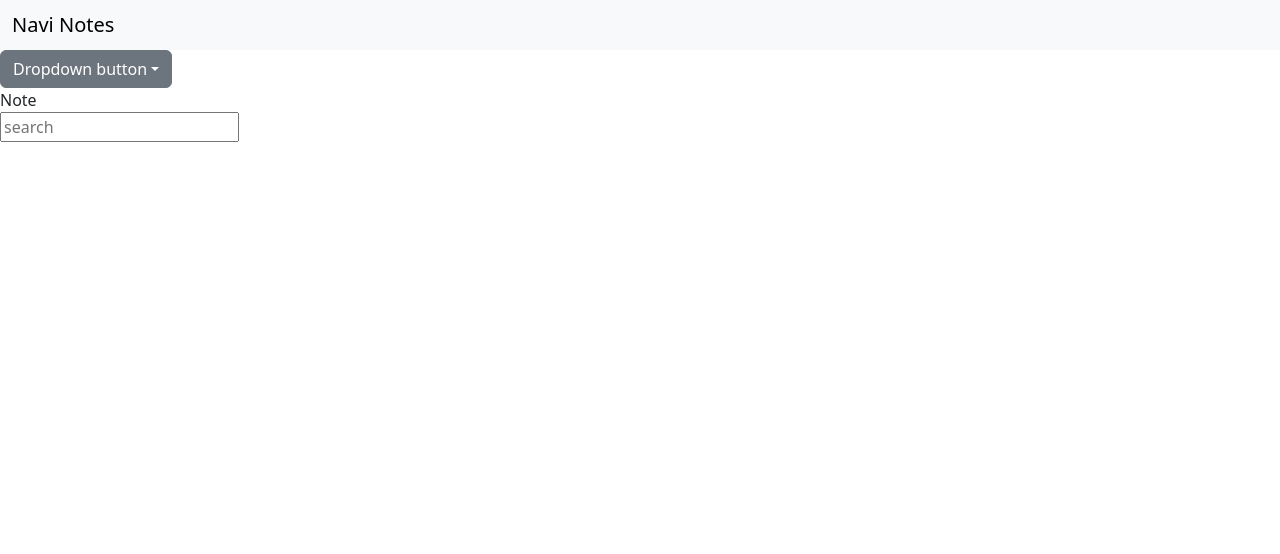
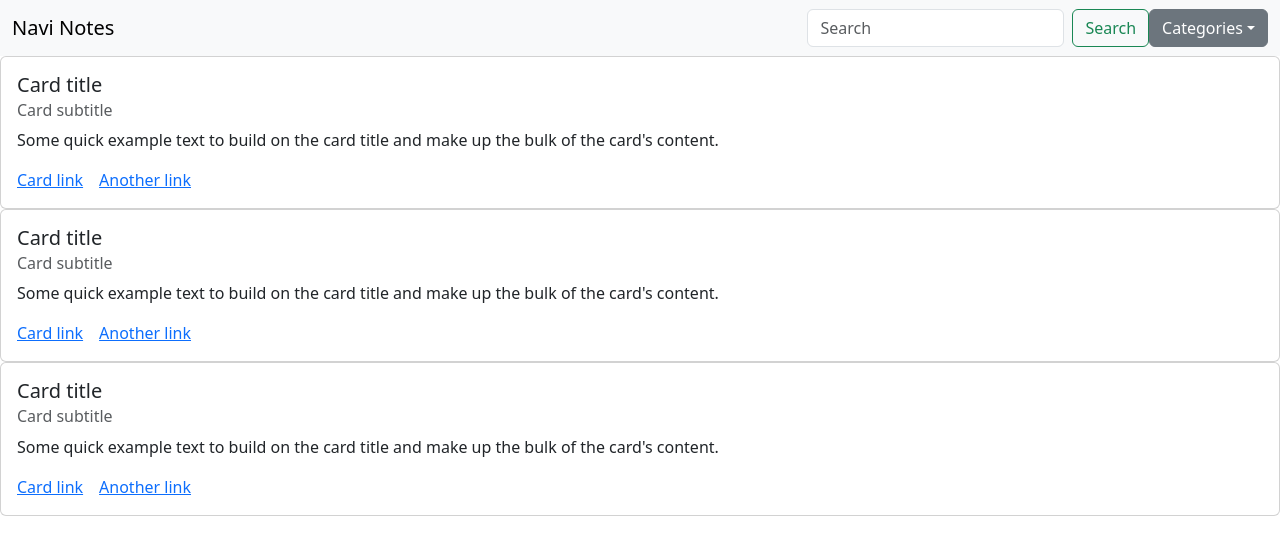
Before and after one commit to Jonnynavi/note-app, a React (Vite) app: page / in a window 1280 px wide. Shown: the top 554 px of the page. Built offline with nearby package versions, Linux system fonts and the light colour scheme.

Commit message:
Layout finished

```diff
--- a/src/App.jsx
+++ b/src/App.jsx
@@ -1,19 +1,12 @@
 import NoteList from "./components/Notelist"
+import NavBar from "./components/NavBar"
 
 function App(){
 
     return(
         <div>
-            <div className="app">
-            <nav className="navbar bg-body-tertiary">
-                <div className="container-fluid">
-                    <span className="navbar-brand mb-0 h1">Navi Notes</span>
-                </div>
-            </nav>
-                <NoteList />
-                <div>Note</div>
-                <input type="text" placeholder="search" />
-            </div>
+            <NavBar />
+            <NoteList />
         </div>
     )
 }
--- a/src/components/CategoriesDropDown.jsx
+++ b/src/components/CategoriesDropDown.jsx
@@ -1,10 +1,9 @@
 
 function CategoriesDropDown(){
     return(
-        <div>
             <div className="dropdown">
                 <button className="btn btn-secondary dropdown-toggle" type="button" data-bs-toggle="dropdown">
-                    Dropdown button
+                    Categories
                 </button>
                 <ul className="dropdown-menu">
                     <li><a className="dropdown-item" href="#">Work</a></li>
@@ -13,7 +12,6 @@ function CategoriesDropDown(){
                     <li><a className="dropdown-item" href="#">All</a></li>
                 </ul>
             </div>
-        </div>
     )
 }
 
--- /dev/null
+++ b/src/components/NavBar.jsx
@@ -0,0 +1,18 @@
+import CategoriesDropDown from "./CategoriesDropDown";
+
+function NavBar(){
+    return(
+        <nav class="navbar bg-body-tertiary">
+            <div class="container-fluid">
+                <a class="navbar-brand">Navi Notes</a>
+                <form class="d-flex" role="search">
+                    <input class="form-control me-2" type="search" placeholder="Search" aria-label="Search" />
+                    <button class="btn btn-outline-success" type="submit">Search</button>
+                    <CategoriesDropDown />
+                </form>
+            </div>
+        </nav>
+    )
+}
+
+export default NavBar;
--- a/src/components/NoteList.jsx
+++ b/src/components/NoteList.jsx
@@ -1,10 +1,14 @@
 import { useState } from "react";
-import CategoriesDropDown from "./CategoriesDropDown";
+import NoteShow from "./NoteShow";
 
 function NoteList(){
 
     return(
-        <CategoriesDropDown />
+        <div>
+            <NoteShow />
+            <NoteShow />
+            <NoteShow />
+        </div>
     )
 }
 
--- /dev/null
+++ b/src/components/NoteShow.jsx
@@ -0,0 +1,18 @@
+function NoteShow(){
+
+    return(
+        <div>
+            <div className="card">
+                <div className="card-body">
+                    <h5 className="card-title">Card title</h5>
+                    <h6 className="card-subtitle mb-2 text-body-secondary">Card subtitle</h6>
+                    <p className="card-text">Some quick example text to build on the card title and make up the bulk of the card's content.</p>
+                    <a href="#" className="card-link">Card link</a>
+                    <a href="#" className="card-link">Another link</a>
+                </div>
+            </div>
+        </div>
+    )
+}
+
+export default NoteShow;
```
